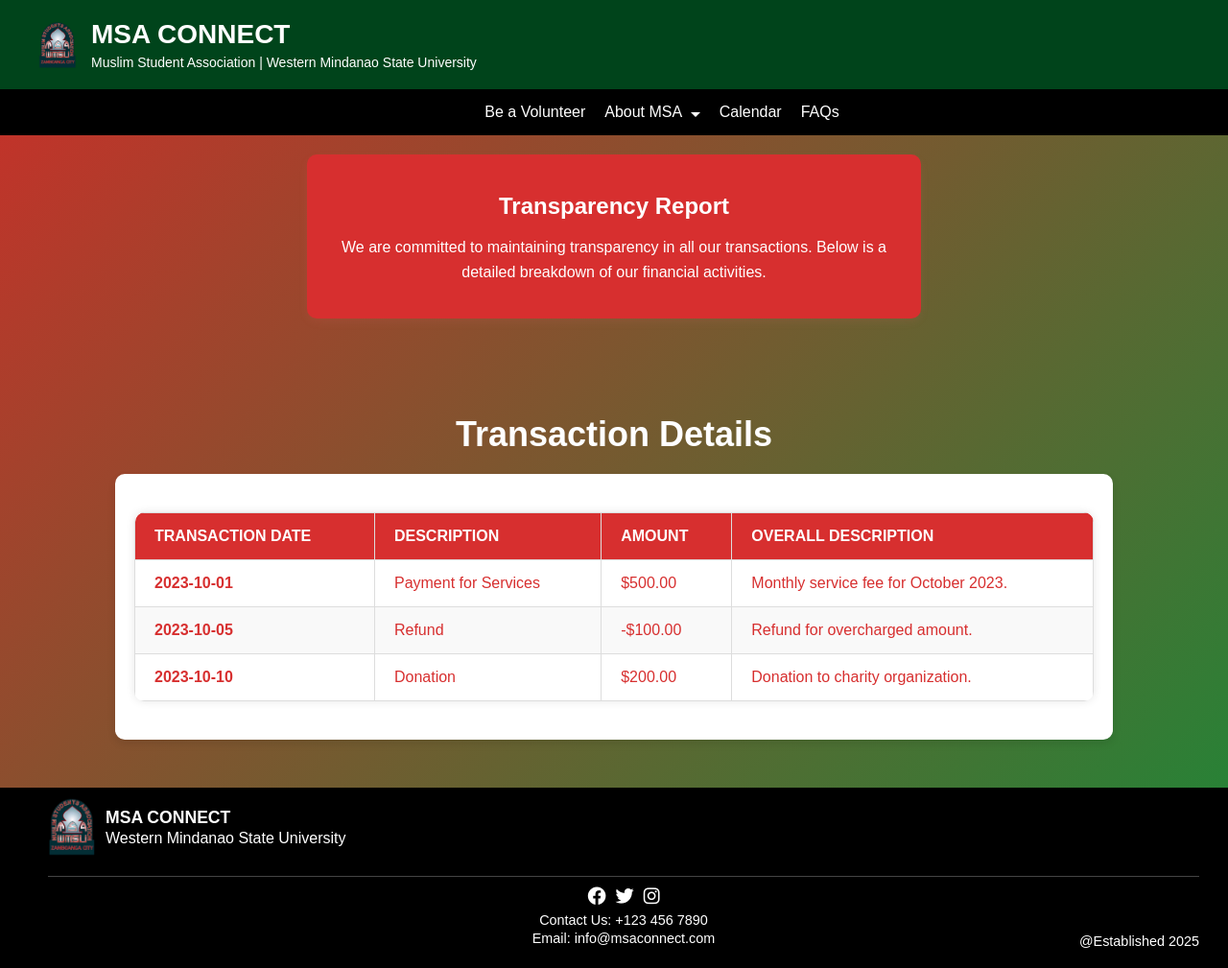
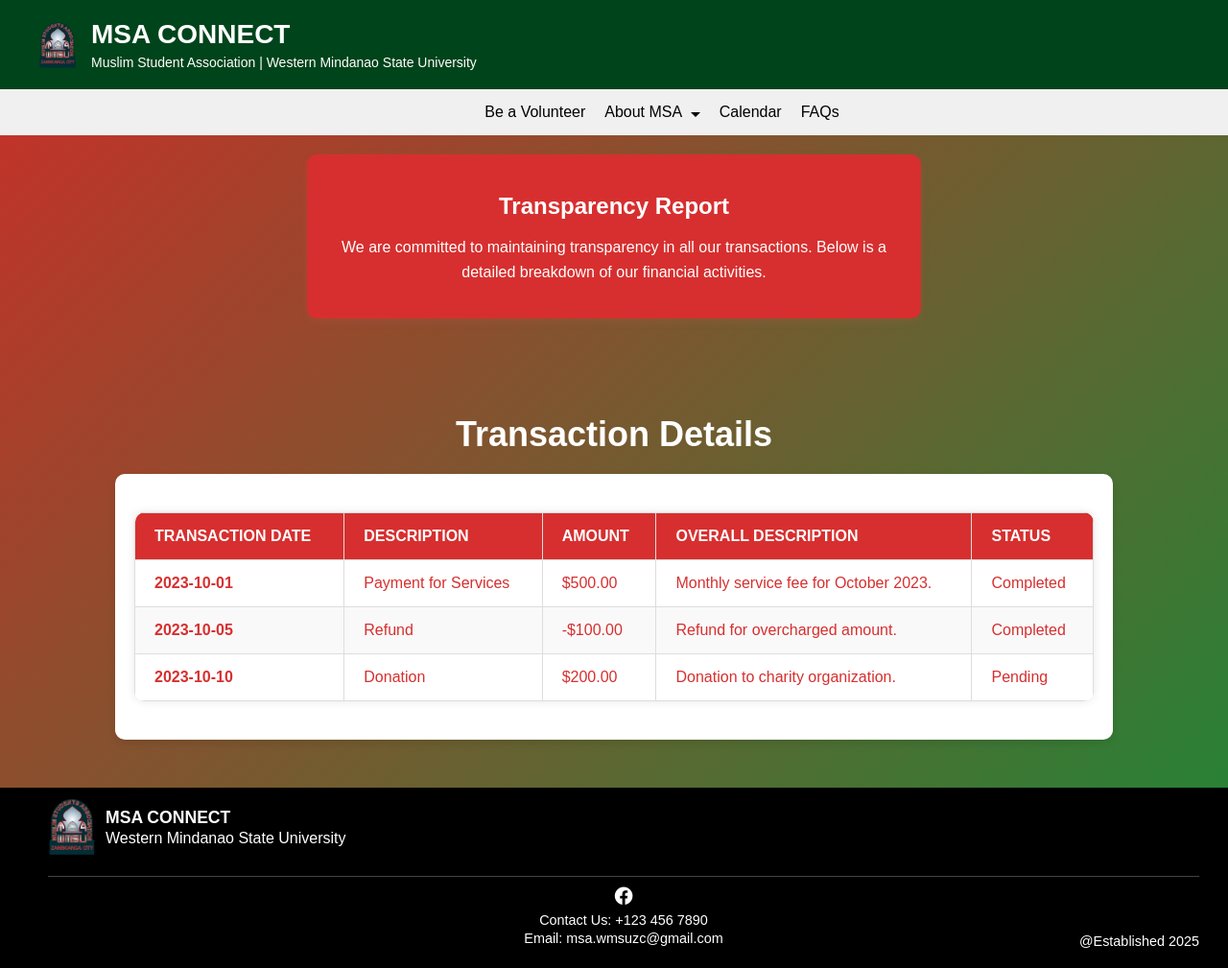
Before and after one commit to ashxeyn/msaconnect, a PHP site: page /views/user/transparencyreport.php in a window 1280 px wide; the page is wider, and only the part inside the window is pictured. Shown: that part at 96% size. Run offline with PHP 8.4, Linux system fonts and the light colour scheme.

Commit message:
eto shane new shit
sksksk

```diff
--- a/css/footer.css
+++ b/css/footer.css
@@ -14,8 +14,6 @@ footer {
   background: #000000;
   color: #fff;
   padding: 10px; /* Reduced padding */
-  position: relative;
-  bottom: 0;
   width: 100%;
   margin-top: auto; /* Ensure footer stays at the bottom */
 }
--- a/css/header.css
+++ b/css/header.css
@@ -37,7 +37,7 @@ header {
   display: flex;
   align-items: center;
   text-decoration: none;
-  color: white;
+  color: rgb(0, 0, 0);
 }
 
 .header-top .logo .logo-image {
@@ -66,7 +66,7 @@ header {
 
 /* Bottom Section: Navigation Bar */
 .navbar {
-  background: #000000; /* Black background for the navbar */
+  background: #fefefef1; /* Black background for the navbar */
   width: 100%;
   padding: 15px 40px; /* Increased padding */
   display: flex;
@@ -87,7 +87,7 @@ header {
 }
 
 .nav-links li a {
-  color: #fff;
+  color: #000; /* Change text color to black */
   text-decoration: none;
   font-size: 16px;
   transition: color 0.3s ease;
@@ -172,7 +172,7 @@ header {
   height: 0;
   border-left: 5px solid transparent;
   border-right: 5px solid transparent;
-  border-top: 5px solid white;
+  border-top: 5px solid rgb(0, 0, 0);
   transition: transform 0.3s ease;
 }
 
--- a/css/volunteering.css
+++ b/css/volunteering.css
@@ -107,9 +107,6 @@ body {
   line-height: 1.6; /* Improve readability with line height */
 }
 
-/* Executive Officers Section */
-/* Volunteer Section */
-/* Volunteer Section */
 .volunteer-section {
   width: 80%;
   max-width: 1200px; /* Adjust the max-width as needed */
@@ -145,6 +142,7 @@ body {
   font-size: 18px;
   font-weight: bold;
   margin: 0; /* Remove default margin */
+
 }
 
 /* Media Queries for Responsiveness */
--- a/includes/footer.php
+++ b/includes/footer.php
@@ -26,13 +26,11 @@
             <!-- Middle: Socials and Contact -->
             <div class="footer-middle">
                 <div class="socials">
-                    <a href="https://facebook.com" target="_blank"><i class="fab fa-facebook"></i></a>
-                    <a href="https://twitter.com" target="_blank"><i class="fab fa-twitter"></i></a>
-                    <a href="https://instagram.com" target="_blank"><i class="fab fa-instagram"></i></a>
+                    <a href="https://www.facebook.com/msawmsuofficial" target="_blank"><i class="fab fa-facebook"></i></a>
                 </div>
                 <div class="contact-info">
                     <p>Contact Us: +123 456 7890</p>
-                    <p>Email: info@msaconnect.com</p>
+                    <p>Email: msa.wmsuzc@gmail.com</p>
                 </div>
             </div>
 
--- a/views/user/transparencyreport.php
+++ b/views/user/transparencyreport.php
@@ -22,6 +22,7 @@
                         <th>Description</th>
                         <th>Amount</th>
                         <th>Overall Description</th>
+                        <th>Status</th> <!-- New Status Column -->
                     </tr>
                 </thead>
                 <tbody>
@@ -30,18 +31,21 @@
                         <td>Payment for Services</td>
                         <td>$500.00</td>
                         <td>Monthly service fee for October 2023.</td>
+                        <td>Completed</td> <!-- Example Status -->
                     </tr>
                     <tr>
                         <td>2023-10-05</td>
                         <td>Refund</td>
                         <td>-$100.00</td>
                         <td>Refund for overcharged amount.</td>
+                        <td>Completed</td> <!-- Example Status -->
                     </tr>
                     <tr>
                         <td>2023-10-10</td>
                         <td>Donation</td>
                         <td>$200.00</td>
                         <td>Donation to charity organization.</td>
+                        <td>Pending</td> <!-- Example Status -->
                     </tr>
                     <!-- Add more rows as needed -->
                 </tbody>
```
Also changed, not shown: css/aboutus.css (+17 -13 lines), views/user/aboutus.php (+9 -9 lines), assets/images/officer.jpg (added).
